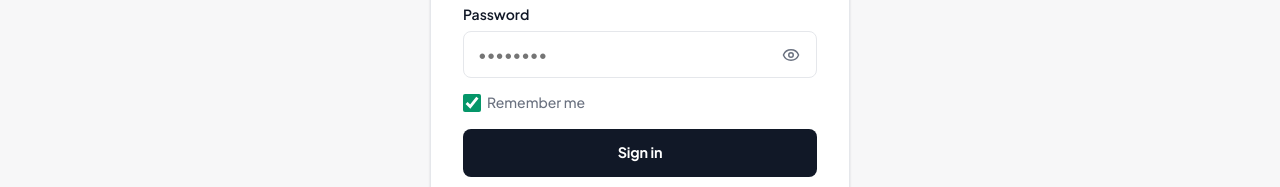
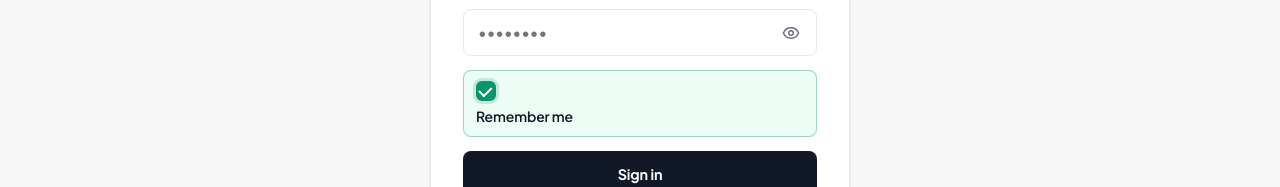
Before and after one commit to hillarymusika-cell/ecomerce, a React (Vite) app in the folder frontend/: page /login in a window 1280 px wide. Shown: the part 372-559 px from the top of the page. Built offline with nearby package versions, Linux system fonts and the light colour scheme; no server answers.

Commit message:
style(auth): custom remember-me checkbox matching brand teal

```diff
--- a/frontend/src/index.css
+++ b/frontend/src/index.css
@@ -65,7 +65,6 @@ img { max-width: 100%; display: block; }
 .app-shell { min-height: 100vh; display: flex; flex-direction: column; background: var(--bg); }
 .page { flex: 1; }
 
-/* ——— Navbar ——— */
 .navbar {
   background: var(--brand);
   color: #fff;
@@ -513,7 +512,7 @@ img { max-width: 100%; display: block; }
   margin-bottom: 16px;
 }
 .search input,
-label input,
+label input:not([type="checkbox"]):not([type="radio"]),
 label textarea,
 label select {
   width: 100%;
@@ -526,7 +525,7 @@ label select {
   font-family: var(--font-sans);
 }
 .search input:focus,
-label input:focus,
+label input:not([type="checkbox"]):not([type="radio"]):focus,
 label textarea:focus {
   border-color: var(--brand);
   box-shadow: 0 0 0 3px rgba(16, 24, 32, 0.06);
@@ -770,28 +769,76 @@ label textarea:focus {
   color: var(--ink);
   background: var(--bg);
 }
+
+/* Remember me — custom control matching logo teal */
 .remember-row {
-  display: flex !important;
-  flex-direction: row !important;
+  display: flex;
+  flex-direction: row;
   align-items: center;
-  gap: 10px;
-  font-weight: 500 !important;
+  gap: 12px;
+  font-weight: 500;
   font-size: 0.875rem;
-  color: var(--muted);
-  margin-bottom: 16px !important;
+  color: var(--ink);
+  margin: 4px 0 18px;
+  padding: 10px 12px;
+  border-radius: var(--radius-sm);
+  background: var(--bg);
+  border: 1px solid var(--border);
   cursor: pointer;
   user-select: none;
+  transition: border-color var(--transition), background var(--transition);
+}
+.remember-row:hover {
+  border-color: var(--border-strong);
+  background: #e8eeec;
+}
+.remember-row:has(input:checked) {
+  border-color: rgba(8, 136, 104, 0.35);
+  background: var(--accent-soft);
 }
 .remember-row input[type="checkbox"] {
-  width: 18px !important;
-  height: 18px !important;
-  min-height: 0 !important;
-  padding: 0 !important;
+  appearance: none;
+  -webkit-appearance: none;
+  width: 20px;
+  height: 20px;
+  min-width: 20px;
+  min-height: 20px;
   margin: 0;
-  accent-color: var(--accent);
-  border-radius: 4px;
+  padding: 0;
   flex-shrink: 0;
+  border: 2px solid var(--border-strong);
+  border-radius: 6px;
+  background: var(--surface);
   cursor: pointer;
+  display: grid;
+  place-items: center;
+  transition: background var(--transition), border-color var(--transition), box-shadow var(--transition);
+}
+.remember-row input[type="checkbox"]::after {
+  content: "";
+  width: 10px;
+  height: 6px;
+  border-left: 2px solid #fff;
+  border-bottom: 2px solid #fff;
+  transform: rotate(-45deg) translateY(-1px) scale(0);
+  transition: transform var(--transition);
+}
+.remember-row input[type="checkbox"]:checked {
+  background: var(--accent);
+  border-color: var(--accent);
+  box-shadow: 0 0 0 3px rgba(8, 136, 104, 0.18);
+}
+.remember-row input[type="checkbox"]:checked::after {
+  transform: rotate(-45deg) translateY(-1px) scale(1);
+}
+.remember-row input[type="checkbox"]:focus-visible {
+  outline: none;
+  box-shadow: 0 0 0 3px rgba(8, 136, 104, 0.28);
+}
+.remember-row span {
+  line-height: 1.3;
+  font-weight: 600;
+  letter-spacing: -0.01em;
 }
 
 .orders { display: grid; gap: 10px; margin-top: 20px; }
```
